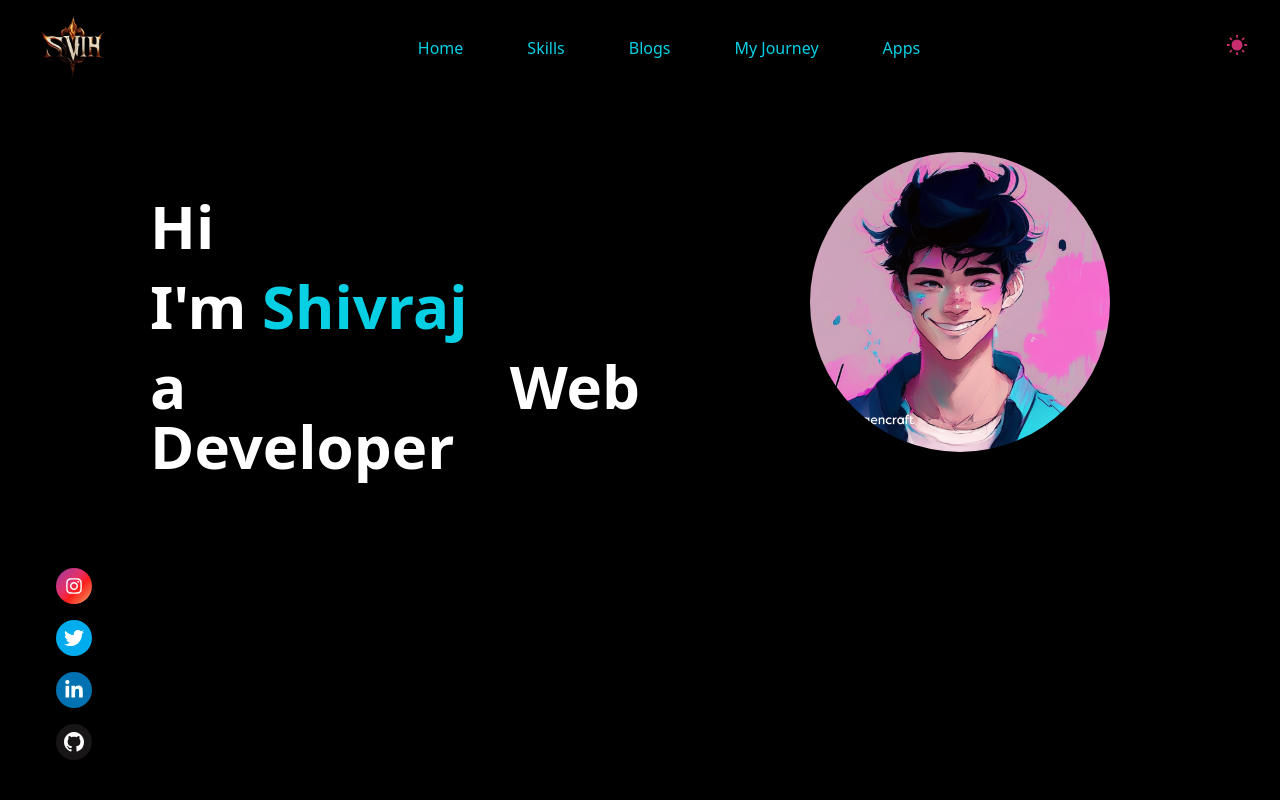
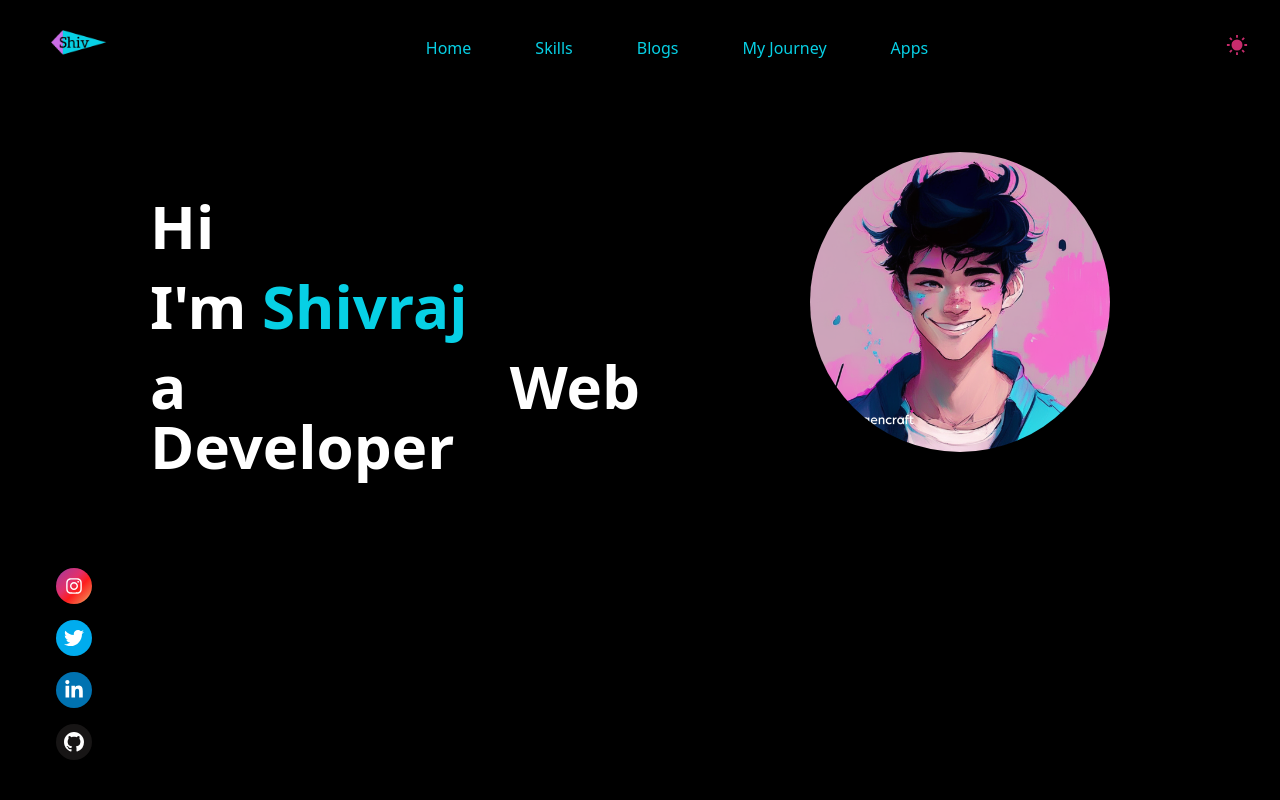
Before and after one commit to iamshiv007/NextJS-Portfolio, a Next.js app: page / in a window 1280 px wide. Shown: the top 800 px of the page. Built offline with nearby package versions, Linux system fonts and the light colour scheme.

Commit message:
Footer created and logo changed

```diff
--- /dev/null
+++ b/components/Footer.jsx
@@ -0,0 +1,13 @@
+import React, { Fragment } from "react";
+
+const Footer = () => {
+  return (
+    <Fragment>
+      <div className="p-2 dark:bg-black font-sans text-lg text-center">
+        @Shiv 2023
+      </div>
+    </Fragment>
+  );
+};
+
+export default Footer;
--- a/components/Navbar.jsx
+++ b/components/Navbar.jsx
@@ -13,7 +13,7 @@ const Navbar = () => {
         className={`hidden bg-white items-center justify-between py-4 px-8 h-[12vh] dark:bg-black md:flex sticky top-0`}
       >
         <div className="flex items-center">
-          <img src="/images/shivLogo3.png" alt="Logo" className="w-20 h-20" />
+          <img src="/images/shiv-design.png" alt="Logo" className="w-24 h-24" />
         </div>
 
         <div className="hidden md:flex items-center gap-12">
--- a/pages/index.js
+++ b/pages/index.js
@@ -8,6 +8,7 @@ import Skills from "@/components/Skills";
 import LatestBlogs from "@/components/LatestBlogs";
 import Journey from "@/components/Journey";
 import Apps from "@/components/Apps";
+import Footer from "@/components/Footer";
 
 export default function Home() {
   const { dark } = useContext(BlogContext);
@@ -39,6 +40,8 @@ export default function Home() {
           <Journey />
           {/* Apps */}
           <Apps />
+
+          <Footer />
         </div>
       </div>
     </Fragment>
```
Also changed, not shown: public/images/Shiv-design.png (added), 1 other file (tests, documents, lock files or other folders).
